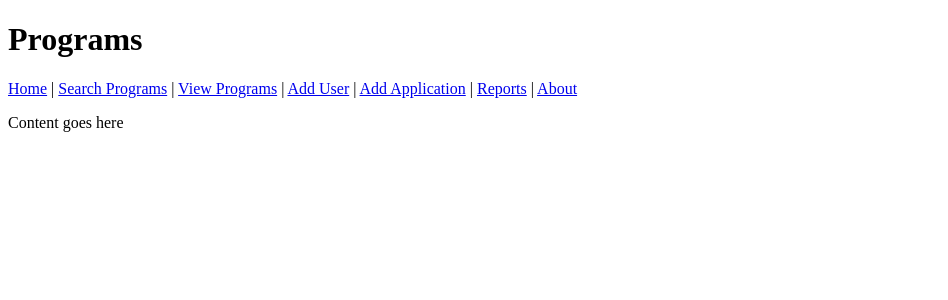
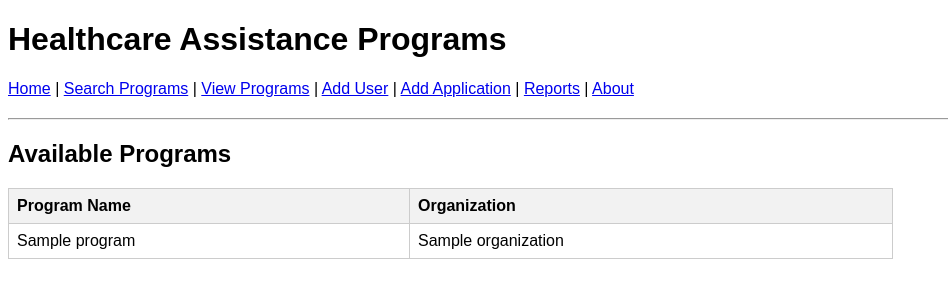
Before and after one commit to AlexeyKresin/healthcare-assistance-app, a Flask app: page /programs in a window 1280 px wide. Shown: the top 300 px of the page, without its empty margins (0-948 px from the left). Run offline with Flask 3, Linux system fonts and the light colour scheme; tables that the repository leaves empty hold one stand-in row (values such as "Sample post").

Commit message:
programs and organization connection between two

```diff
--- a/app.py
+++ b/app.py
@@ -1,6 +1,17 @@
-from flask import Flask, render_template
+from flask import Flask, render_template, request
+import mysql.connector
 
 app = Flask(__name__)
+
+
+def get_db_connection():
+    return mysql.connector.connect(
+        host="localhost",
+        user="root",
+        password="root123",
+        database="ak26db"
+    )
+
 
 @app.route("/")
 def home():
@@ -20,7 +31,22 @@ def program_details(id):
 
 @app.route("/programs")
 def programs():
-    return render_template("programs.html")
+    conn = get_db_connection()
+    cursor = conn.cursor()
+
+    query = """
+        SELECT p.program_name, o.organization_name
+        FROM Program p
+        JOIN Organization o ON p.organization_id = o.organization_id
+    """
+
+    cursor.execute(query)
+    results = cursor.fetchall()
+
+    cursor.close()
+    conn.close()
+
+    return render_template("programs.html", programs=results)
 
 @app.route("/add-user")
 def add_user():
--- a/requirements.txt
+++ b/requirements.txt
@@ -99,6 +99,7 @@ ml_dtypes==0.5.1
 more-itertools==10.8.0
 mpmath==1.3.0
 multidict==6.6.3
+mysql-connector-python==9.7.0
 namex==0.1.0
 nbclient==0.10.2
 nbconvert==7.16.6
--- a/templates/programs.html
+++ b/templates/programs.html
@@ -2,9 +2,38 @@
 <html>
 <head>
     <title>Programs</title>
+    <style>
+        body {
+            font-family: Arial, sans-serif;
+        }
+
+        nav {
+            margin-bottom: 20px;
+        }
+
+        table {
+            border-collapse: collapse;
+            width: 70%;
+        }
+
+        th, td {
+            border: 1px solid #ccc;
+            padding: 8px;
+            text-align: left;
+        }
+
+        th {
+            background-color: #f2f2f2;
+        }
+
+        tr:hover {
+            background-color: #f9f9f9;
+        }
+    </style>
 </head>
 <body>
-    <h1>Programs</h1>
+
+<h1>Healthcare Assistance Programs</h1>
 
 <nav>
     <a href="/">Home</a> |
@@ -16,6 +45,27 @@
     <a href="/about">About</a>
 </nav>
 
-    <p>Content goes here</p>
+<hr>
+
+<h2>Available Programs</h2>
+
+<table>
+    <tr>
+        <th>Program Name</th>
+        <th>Organization</th>
+    </tr>
+
+    {% for program in programs %}
+    <tr>
+        <td>{{ program[0] }}</td>
+        <td>{{ program[1] }}</td>
+    </tr>
+    {% endfor %}
+</table>
+
+{% if programs|length == 0 %}
+<p>No programs found.</p>
+{% endif %}
+
 </body>
 </html>
```
Lines whose indentation alone changed are shown as unchanged.
